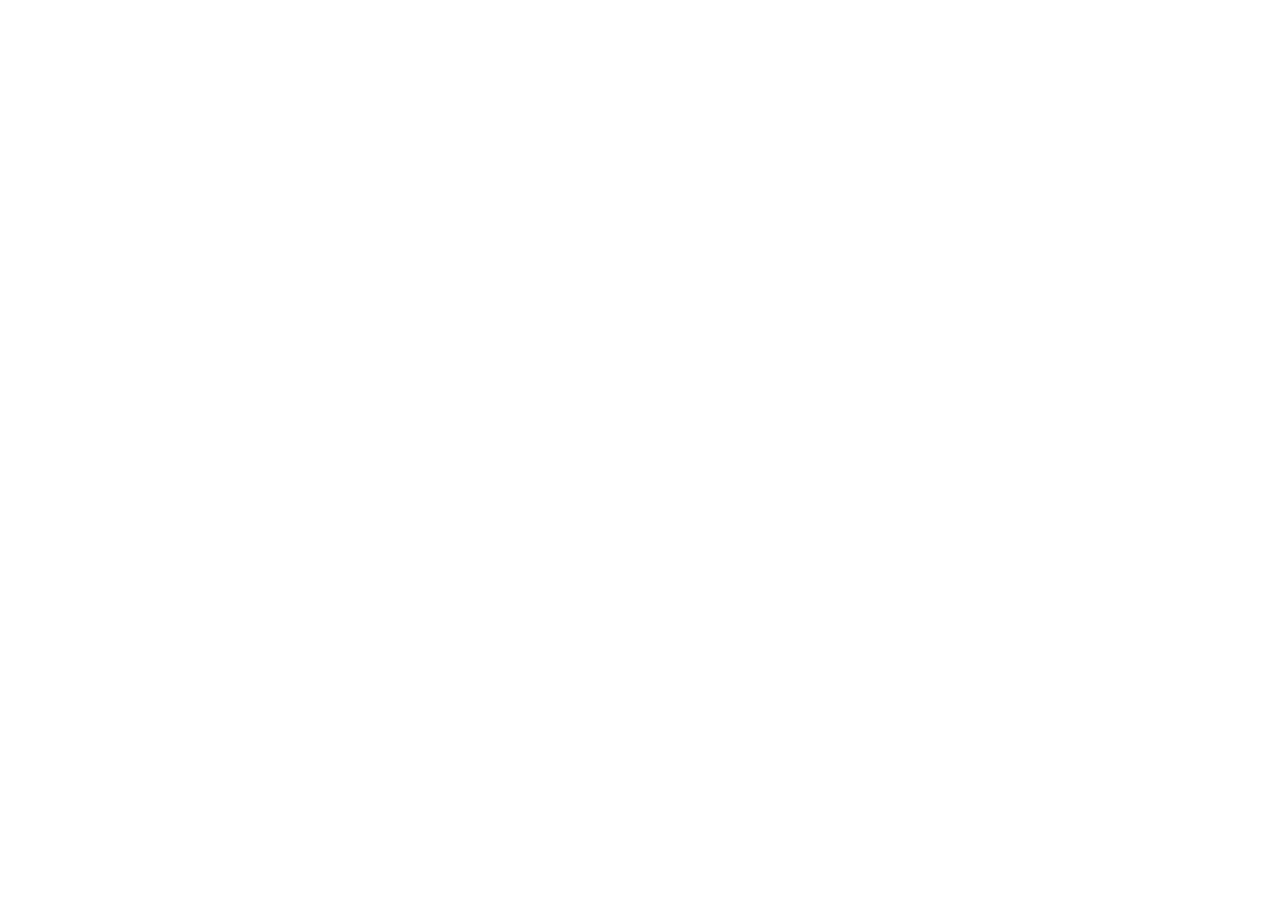
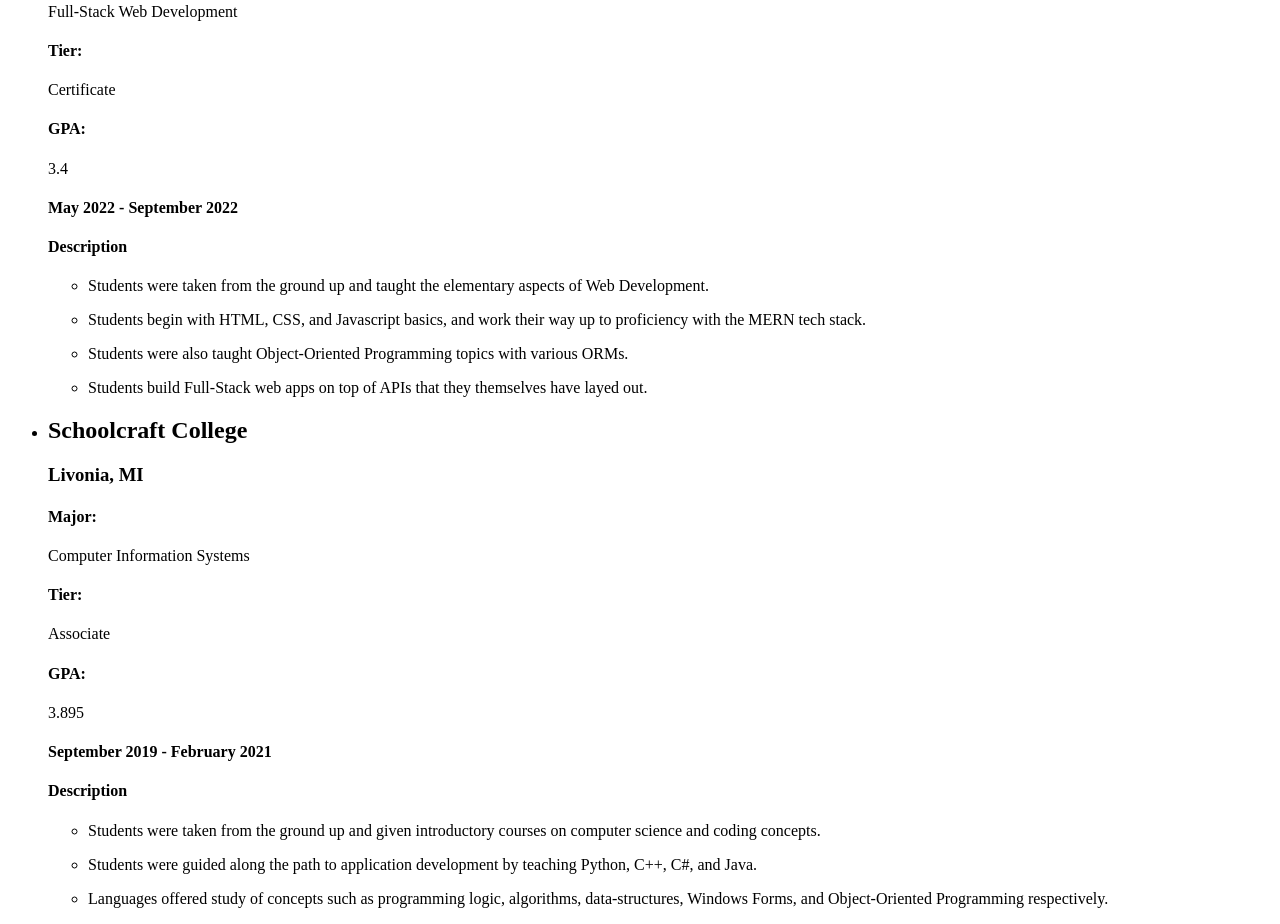
Before and after one commit to ProgrammingAStorm/Resume-Template, a React (Vite) app: page / in a window 1280 px wide. Shown: the part 4920-5844 px from the top of the page. Before the commit the page ends 4742 px from the top, so only its background shows below. Built offline with nearby package versions, Linux system fonts and the light colour scheme.

Commit message:
Added Education

```diff
--- a/package.json
+++ b/package.json
@@ -7,7 +7,7 @@
   "scripts": {
     "dev": "vite",
     "tailwind": "npx tailwindcss -i ./src/input.css -o ./dist/output.css --watch",
-    "build": "tsc && vite build --outDir build",
+    "build": "tsc && vite build --base /Resume-Template --outDir build",
     "predeploy": "npm run build",
     "deploy": "gh-pages -d build",
     "preview": "vite preview"
--- a/src/App.tsx
+++ b/src/App.tsx
@@ -1,17 +1,19 @@
 import Details from "./components/Details";
+import Education from "./components/Education";
 import Header from "./components/Header";
 import Skills from "./components/Skills";
 import WorkHistory from "./components/WorkHistory";
 
-import {data} from "./data";
+import { data } from "./data";
 
 function App() {
   return (
     <main className="">
-      <Header {...data.header}/>
-      <Details {...data.personalDetails}/>
-      <Skills {...data.skills}/>
-      <WorkHistory {...data.workHistory}/>
+      <Header {...data.header} />
+      <Details {...data.personalDetails} />
+      <Skills {...data.skills} />
+      <WorkHistory {...data.workHistory} />
+      <Education {...data.education} />
     </main>
   )
 }
--- /dev/null
+++ b/src/components/Education.tsx
@@ -0,0 +1,39 @@
+import { EducationData } from "../data";
+
+export default function Education(educationData: EducationData) {
+    return <section>
+        <h1>Education</h1>
+
+        <ul>
+            {educationData.entries.map((entry, index) => {
+                return <li key={index}>
+                    <h2>{entry.name}</h2>
+                    <h3>{entry.locat}</h3>
+
+                    <h4>Major:</h4>
+                    <p>{entry.major}</p>
+
+                    <h4>Tier:</h4>
+                    <p>{entry.tier}</p>
+
+                    <h4>GPA:</h4>
+                    <p>{entry.gpa}</p>
+
+                    <h4>{entry.time.start} - {entry.time.end}</h4>
+
+                    <div>
+                        <h4>Description</h4>
+
+                        <ul>
+                            {entry.description.map((description, index) => {
+                                return <li key={index}>
+                                    <p>{description}</p>
+                                </li>
+                            })}
+                        </ul>
+                    </div>
+                </li>
+            })}
+        </ul>
+    </section>
+}
--- a/src/data/index.ts
+++ b/src/data/index.ts
@@ -3,16 +3,7 @@
     personalDetails: PersonalData = new PersonalData();
     skills = new SkillsData();
     workHistory = new WorkData();
-    education = [
-        {
-            name: "",
-
-        },
-        {
-            name: "",
-
-        }
-    ]
+    education = new EducationData();
     projects = {
 
     }
@@ -253,6 +244,44 @@
     ];
 }
 
+export class EducationData {
+    entries = [
+        {
+            name: "MSU Full-Stack Coding Bootcamp",
+            locat: "Lansing, MI",
+            major: "Full-Stack Web Development",
+            tier: "Certificate",
+            gpa: "3.4",
+            time: {
+                start: "May 2022",
+                end: "September 2022"
+            },
+            description: [
+                "Students were taken from the ground up and taught the elementary aspects of Web Development.",
+                "Students begin with HTML, CSS, and Javascript basics, and work their way up to proficiency with the MERN tech stack.",
+                "Students were also taught Object-Oriented Programming topics with various ORMs.",
+                "Students build Full-Stack web apps on top of APIs that they themselves have layed out."
+            ]
+        },
+        {
+            name: "Schoolcraft College",
+            locat: "Livonia, MI",
+            major: "Computer Information Systems",
+            tier: "Associate",
+            gpa: "3.895",
+            time: {
+                start: "September 2019",
+                end: "February 2021"
+            },
+            description: [
+                "Students were taken from the ground up and given introductory courses on computer science and coding concepts.",
+                "Students were guided along the path to application development by teaching Python, C++, C#, and Java.",
+                "Languages offered study of concepts such as programming logic, algorithms, data-structures, Windows Forms, and Object-Oriented Programming respectively."
+            ]
+        }
+    ];
+}
+
 const data = new Data();
 
 export { data };
```
Also changed, not shown: 1 other file (tests, documents, lock files or other folders).
